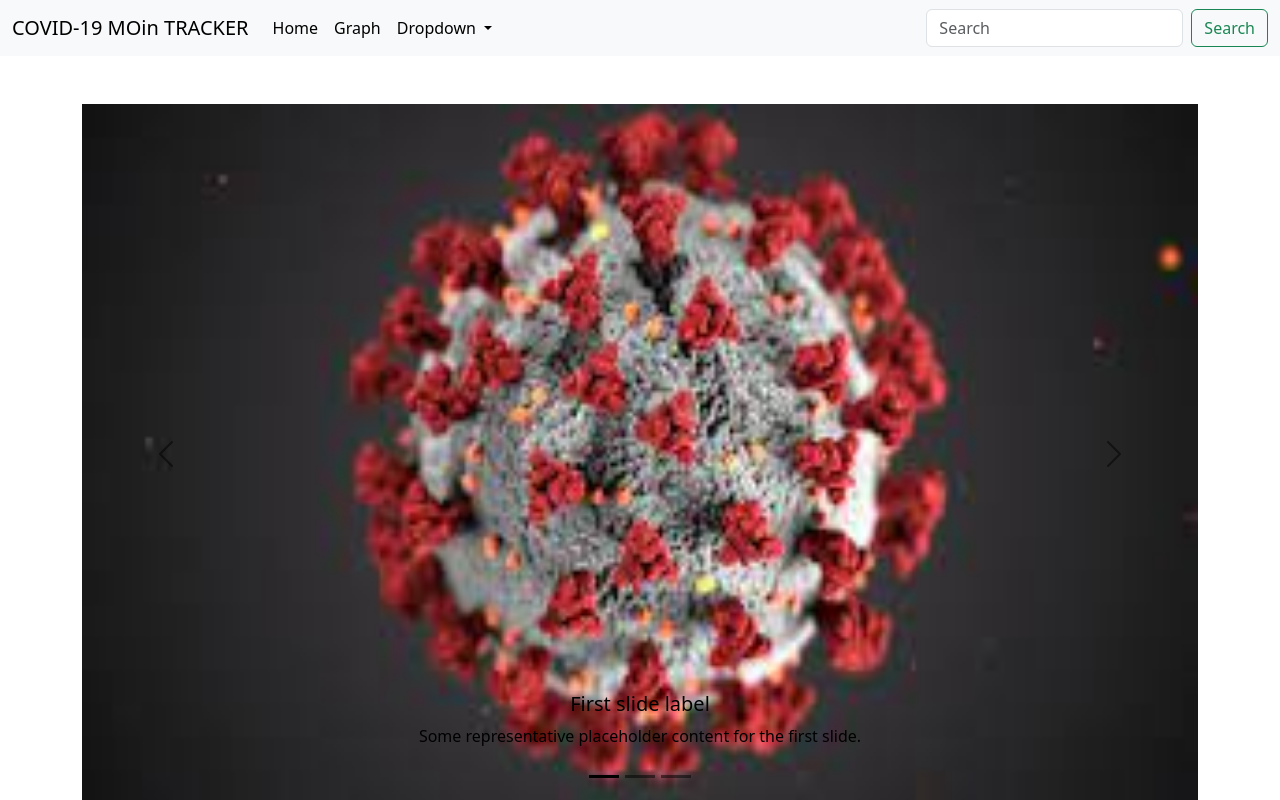
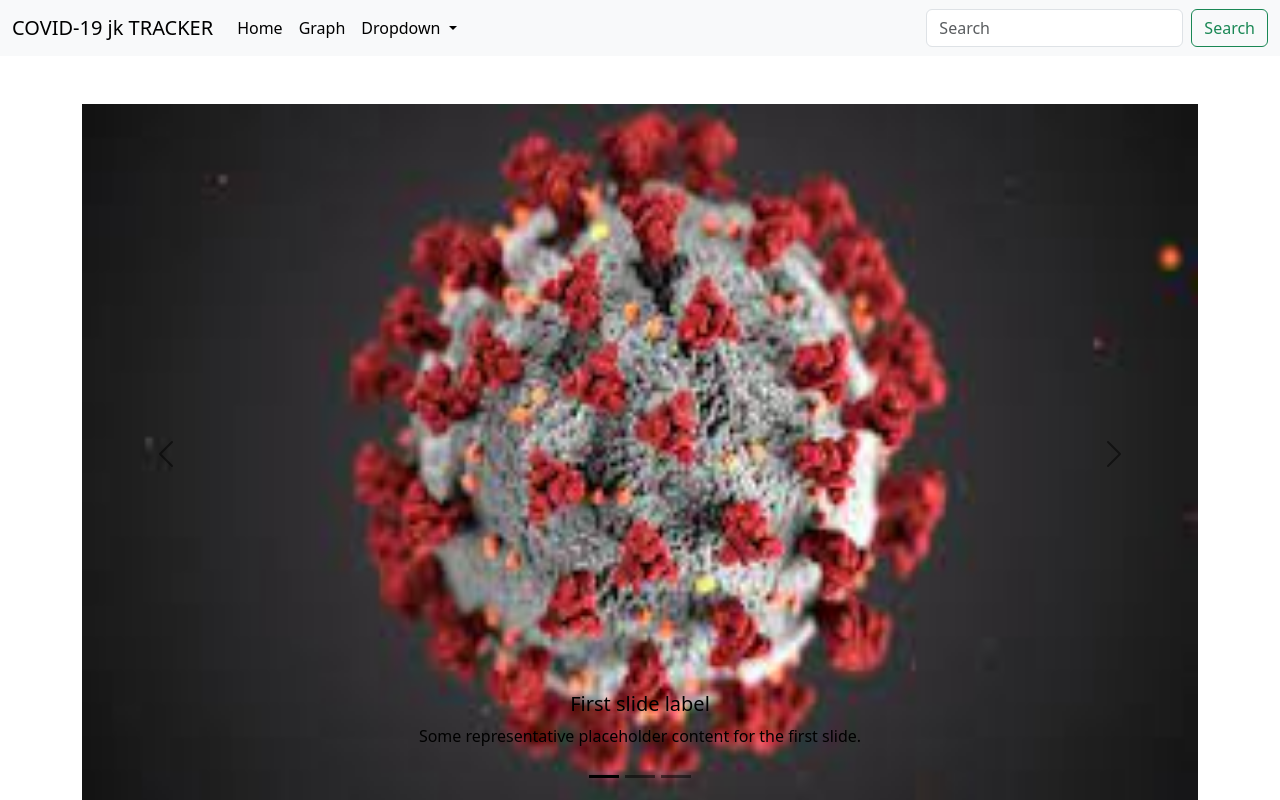
Before and after one commit to Moin-Rangrej/coronatracker, a plain HTML site: page index.html in a window 1280 px wide. Shown: the top 800 px of the page. Drawn offline with nearby package versions, Linux system fonts and the light colour scheme; no server answers.

Commit message:
name change

```diff
--- a/index.html
+++ b/index.html
@@ -45,7 +45,7 @@
 <body>
   <nav class="navbar navbar-expand-lg bg-body-tertiary">
     <div class="container-fluid">
-      <a class="navbar-brand" href="Corona-Dashboard.html">COVID-19 MOin TRACKER</a>
+      <a class="navbar-brand" href="Corona-Dashboard.html">COVID-19 jk TRACKER</a>
       <button class="navbar-toggler" type="button" data-bs-toggle="collapse" data-bs-target="#navbarSupportedContent"
         aria-controls="navbarSupportedContent" aria-expanded="false" aria-label="Toggle navigation">
         <span class="navbar-toggler-icon"></span>
```
